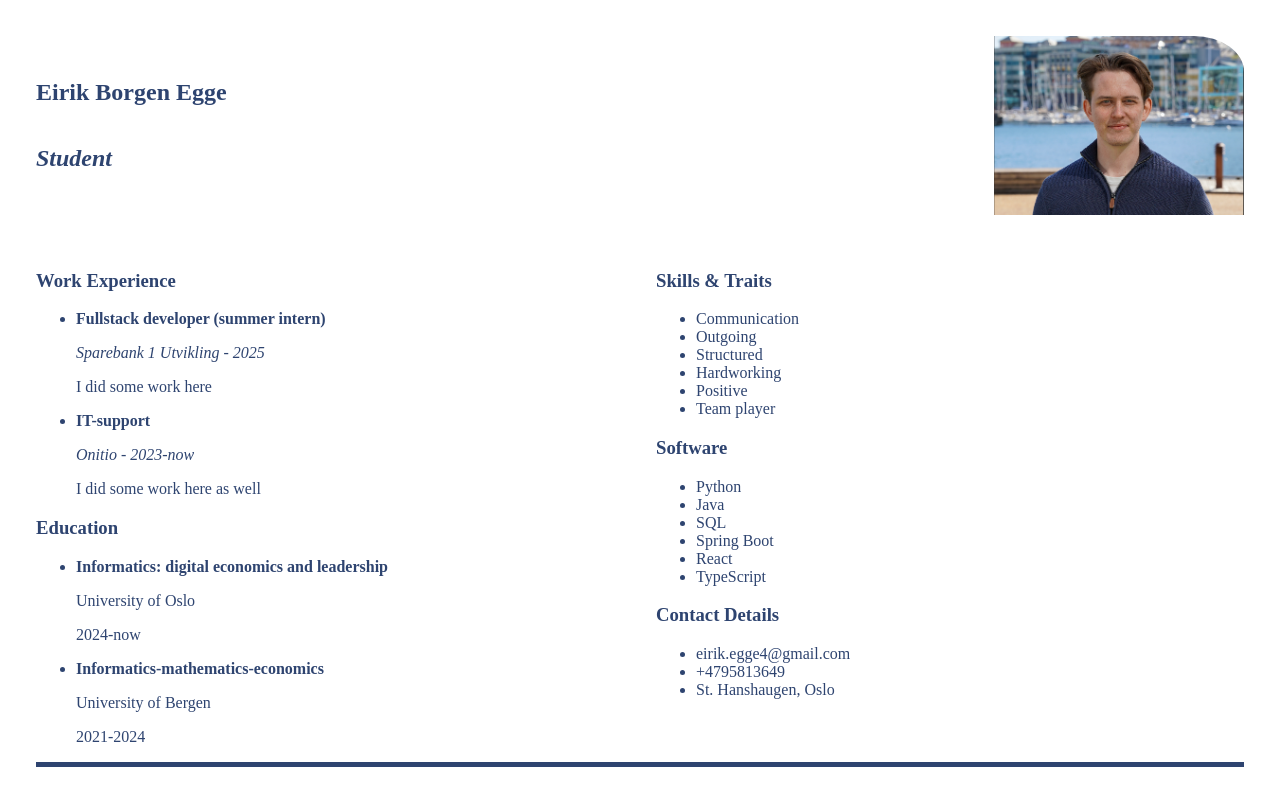
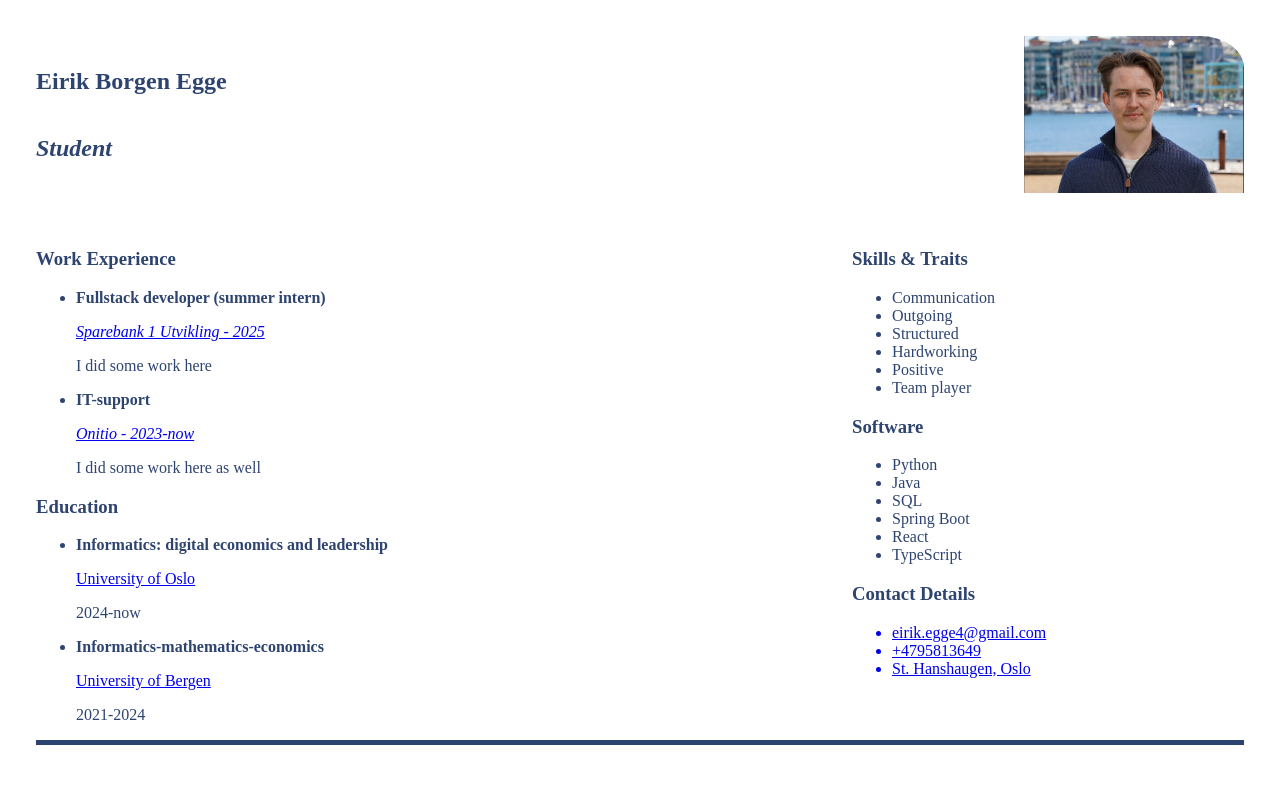
Before and after one commit to eirikbe01/in5320-ma1, a plain HTML site: page part-one/index.html in a window 1280 px wide. Drawn offline with Linux system fonts and the light colour scheme.

Commit message:
:wheelchair: added media queries and links

```diff
--- a/part-one/index.html
+++ b/part-one/index.html
@@ -26,12 +26,16 @@
                 <ul>
                     <li>
                         <p><b>Fullstack developer (summer intern)</b></p>
+                        <a href="https://sparebank1.dev/">
                             <p><em>Sparebank 1 Utvikling - 2025</em></p>
+                        </a>
                         <p>I did some work here</p>
                     </li>
                     <li>
                         <p><b>IT-support</b></p>
+                        <a href="https://www.onitio.com/">
                             <p><em>Onitio - 2023-now</em></p>
+                        </a>
                         <p>I did some work here as well</p>
                     </li>
                 </ul>
@@ -42,12 +46,16 @@
                 <ul>
                     <li>
                         <p><b>Informatics: digital economics and leadership</b></p>
+                        <a href="https://www.uio.no/">
                             <p>University of Oslo</p>
+                        </a>
                         <p>2024-now</p>
                     </li>
                     <li>
                         <p><b>Informatics-mathematics-economics</b></p>
+                        <a href="https://www.uib.no/">
                             <p>University of Bergen</p>
+                        </a>
                         <p>2021-2024</p>
                     </li>
                 </ul>
@@ -82,9 +90,15 @@
             <section>
                 <h3>Contact Details</h3>
                 <ul>
+                    <a href="mailto:eirik.egge4@gmail.com">
                         <li>eirik.egge4@gmail.com</li>
+                    </a>
+                    <a href="tel:+4795813649">
                         <li>+4795813649</li>
+                    </a>
+                    <a href="https://www.google.com/maps/place/St.+Hanshaugen,+Oslo" rel="noopener">
                         <li>St. Hanshaugen, Oslo</li>
+                    </a>
                 </ul>
             </section>
         </section>
--- a/part-one/styles.css
+++ b/part-one/styles.css
@@ -34,3 +34,38 @@ body {
     justify-content: center;
     margin-right: 24px;
 }
+
+
+/* MEDIA QUERIES */
+
+/* Tablet ≥ 768px */
+@media (min-width:768px){
+    .headerContainer{
+        flex-direction:row;
+        justify-content:space-between;
+        text-align:left
+    }
+    .profilePic{
+        width:220px;
+        height:auto
+    }
+    .contentContainer{
+        grid-template-columns:1fr 1fr
+    }
+}
+
+
+/* Desktop ≥ 1024px */
+@media (min-width:1024px){
+    .contentContainer{
+        grid-template-columns:2fr 1fr
+    }
+}
+
+
+/* Large Desktop ≥ 1280px */
+@media (min-width:1280px){
+    :root{
+        --maxw:1200px
+    }
+}
```
Also changed, not shown: 2 other files. Lines whose indentation alone changed are shown as unchanged.
